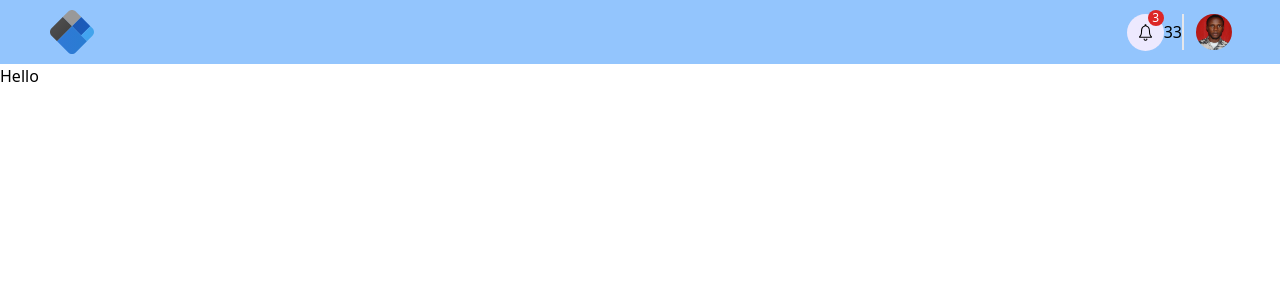
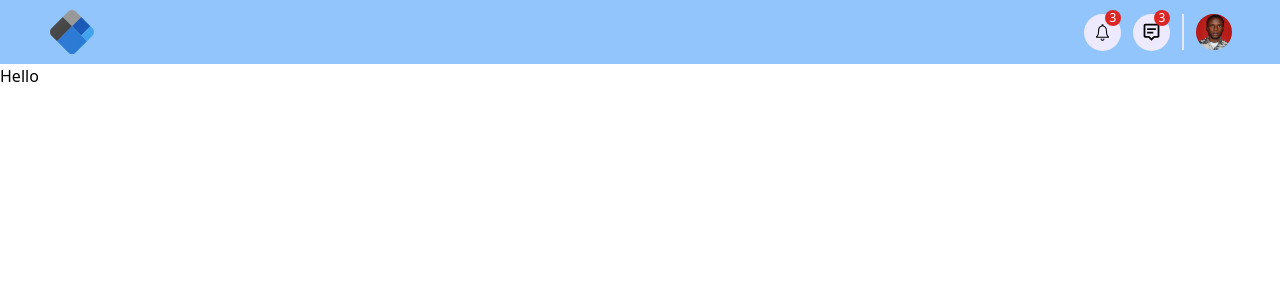
Before and after one commit to aagbotemi/admin-dashboard, a React (Create React App) app: page / in a window 1280 px wide. Shown: the top 300 px of the page. Built offline with nearby package versions, Linux system fonts and the light colour scheme.

Commit message:
message notification component

```diff
--- a/package.json
+++ b/package.json
@@ -12,6 +12,7 @@
     "react-icons": "^4.2.0",
     "react-router-dom": "^5.3.0",
     "react-scripts": "4.0.3",
+    "react-transition-group": "^4.4.2",
     "web-vitals": "^1.0.1"
   },
   "scripts": {
--- a/src/assets/css/topbar.css
+++ b/src/assets/css/topbar.css
@@ -1,4 +1,47 @@
 /* TOP BAR CONTAINER */
+
+
+.topbarIconContainer {
+  transition: transform 5s ease-in;
+
+}
+
+.topbarIconContainer ul {
+  top: 48px;
+  right: -8px;
+
+  /* top-12 -right-2 */
+}
+
+/*
+.fade-enter .btn {
+  opacity: 0;
+  transform: translateX(-100%);
+}
+.fade-enter-active .btn {
+  opacity: 1;
+  transform: translateX(0%);
+}
+.fade-exit .btn {
+  opacity: 1;
+  transform: translateX(0%);
+}
+.fade-exit-active .btn {
+  opacity: 0;
+  transform: translateX(100%);
+}
+.fade-enter-active .btn,
+.fade-exit-active .btn {
+  transition: opacity 500ms, transform 500ms;
+} */
+.topbarIconContainer .message {
+  top: 50px;
+  right: -6.8rem;
+}
+.message {
+  height: calc(100vh - 64px);
+}
+
 
 .topbarIconContainer ul:before {
   content: "";
--- /dev/null
+++ b/src/components/Message.js
@@ -0,0 +1,11 @@
+import React from 'react'
+
+const Message = () => {
+    return (
+        <div className="message bg-purple-50 absolute px-3 shadow-lg max-w-xs w-72">
+            Hello World
+        </div>
+    )
+}
+
+export default Message
--- a/src/components/Notification.js
+++ b/src/components/Notification.js
@@ -5,7 +5,7 @@ import { Link } from 'react-router-dom'
 
 const Notification = () => {
     return (
-        <ul className="bg-purple-50 absolute top-12 -right-2 px-3 rounded-md shadow-lg max-w-xs w-56">
+        <ul className="bg-purple-50 absolute px-3 rounded-md shadow-lg max-w-xs w-56">
             <Link to="/">
                 <li>
                     <div className="flex flex-start border-b py-2">
--- a/src/components/Topbar.js
+++ b/src/components/Topbar.js
@@ -3,29 +3,36 @@ import Logo from '../assets/images/logo.svg'
 import Avatar from '../assets/images/abiodun.jpg';
 import { IoIosNotificationsOutline } from 'react-icons/io';
 import { BsCheckCircle } from 'react-icons/bs';
-import { BiErrorCircle } from 'react-icons/bi';
+import { BiErrorCircle, BiMessageAltDetail } from 'react-icons/bi';
 import Notification from './Notification';
 import AvatarDropdown from './AvatarDropdown';
+import { SwitchTransition, CSSTransition } from "react-transition-group";
+import Message from './Message';
+
 
 const Topbar = () => {
     const ref = useRef();
     const [showNotification, setShowNotification] = useState(false);
     const [showAvatarDropdown, setShowAvatarDropdown] = useState(false);
+    const [showMessage, setShowMessage] = useState(false);
 
     const handleNotification = () => setShowNotification(true);
     const handleAvatarDropdown = () => setShowAvatarDropdown(true);
+    const handleMessage = () => setShowMessage(true);
 
 
     useEffect(() => {
         const checkIfClickedOutside = e => {
         // If the menu is open and the clicked target is not within the menu,
         // then close the menu
-            if ((showAvatarDropdown && ref.current && !ref.current.contains(e.target)) || (showNotification && ref.current && !ref.current.contains(e.target))) {
+            if ((showMessage && ref.current && !ref.current.contains(e.target)) || (showAvatarDropdown && ref.current && !ref.current.contains(e.target)) || (showNotification && ref.current && !ref.current.contains(e.target))) {
                 setShowNotification(false)
                 setShowAvatarDropdown(false)
+                setShowMessage(false)
             } else {
                 // setShowNotification(false)
                 // setShowAvatarDropdown(false)
+                // setShowMessage(false)
             }
         }
         document.addEventListener("mousedown", checkIfClickedOutside)
@@ -34,7 +41,7 @@ const Topbar = () => {
         // Cleanup the event listener
         document.removeEventListener("mousedown", checkIfClickedOutside)
         }
-    }, [showNotification, showAvatarDropdown])
+    }, [showNotification, showAvatarDropdown, showMessage])
 
     return (
         <div className="topbar h-14 bg-blue-300 flex items-center justify-between sticky top-0 md:px-12 sm:px-8 px-4 py-8" ref={ref}>
@@ -45,14 +52,27 @@ const Topbar = () => {
                 <div className="topbarIconContainer flex items-center relative cursor-pointer hover:bg-purple-200 bg-purple-100 rounded-full p-2">
                     <span className="absolute -top-1 right-0 bg-red-600 text-white text-center text-xs rounded-full w-4 h-4">3</span>
                     <IoIosNotificationsOutline size="21px" onClick={handleNotification} />
-                    {showNotification
-                    && ( <Notification />)}
+                    {/* <SwitchTransition mode='in-out'>
+                        <CSSTransition
+                            key={showNotification}
+                            addEndListener={(node, done) => {
+                            node.addEventListener("transitionend", done, false);
+                            }}
+                            classNames="fade"
+                        >
+                            <button className="btn button-container"> */}
+                                {showNotification
+                                    && ( <Notification />)}
+                            {/* </button>
+                        </CSSTransition>
+                    </SwitchTransition> */}
+
                 </div>
-                <div className="topbarIconContainer">
-                    <span>3</span>
-                </div>
-                <div className="topbarIconContainer">
-                    <span>3</span>
+
+                <div className="topbarIconContainer flex items-center relative cursor-pointer hover:bg-purple-200 bg-purple-100 rounded-full p-2 mx-3">
+                    <span className="absolute -top-1 right-0 bg-red-600 text-white text-center text-xs rounded-full w-4 h-4">3</span>
+                    <BiMessageAltDetail size="21px" onClick={handleMessage} />
+                        {showMessage && ( <Message />)}
                 </div>
 
                 <div className="topbarIconContainer flex items-center relative cursor-pointer border-l-2">
```
Also changed, not shown: 1 other file (tests, documents, lock files or other folders).
